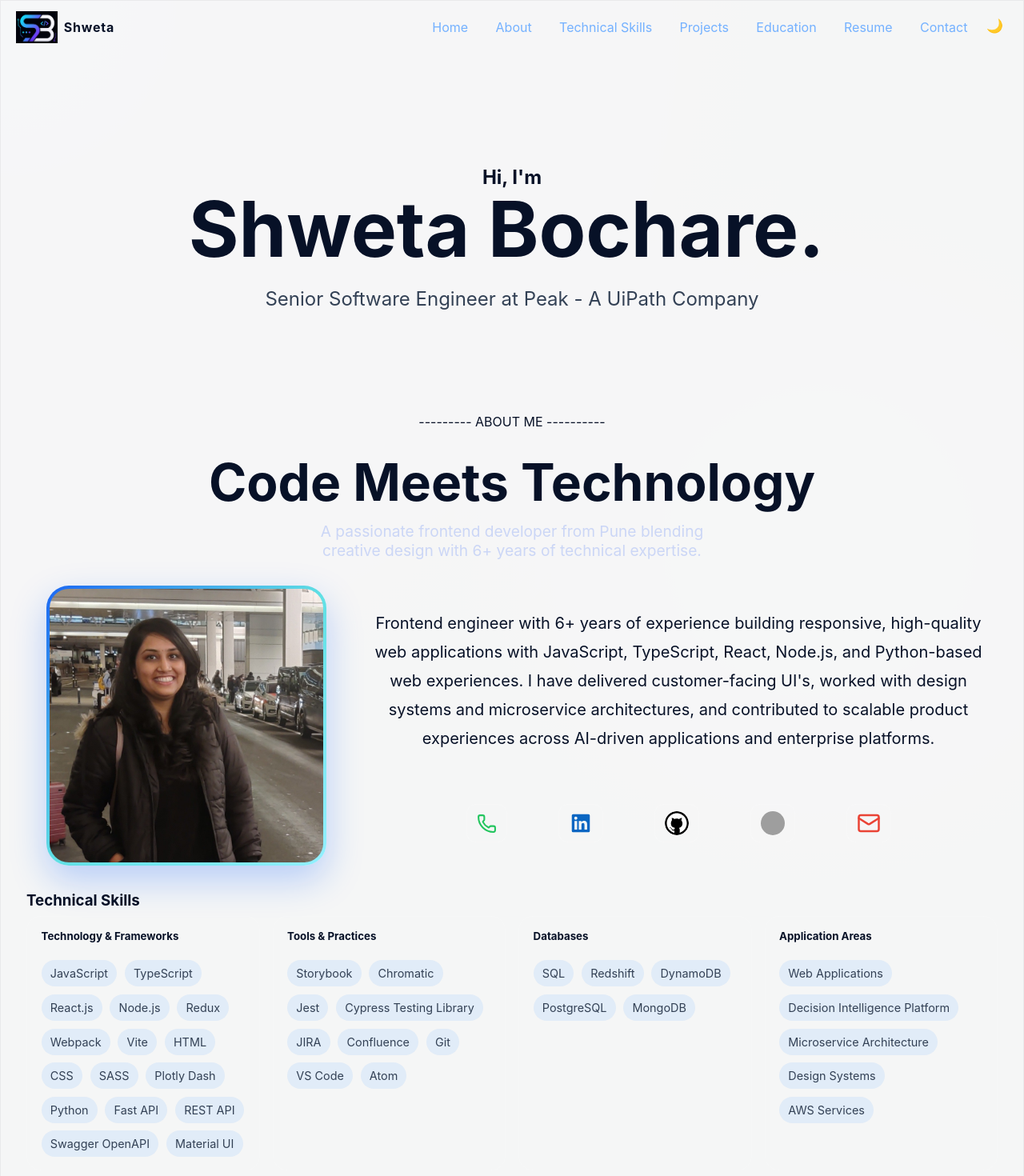
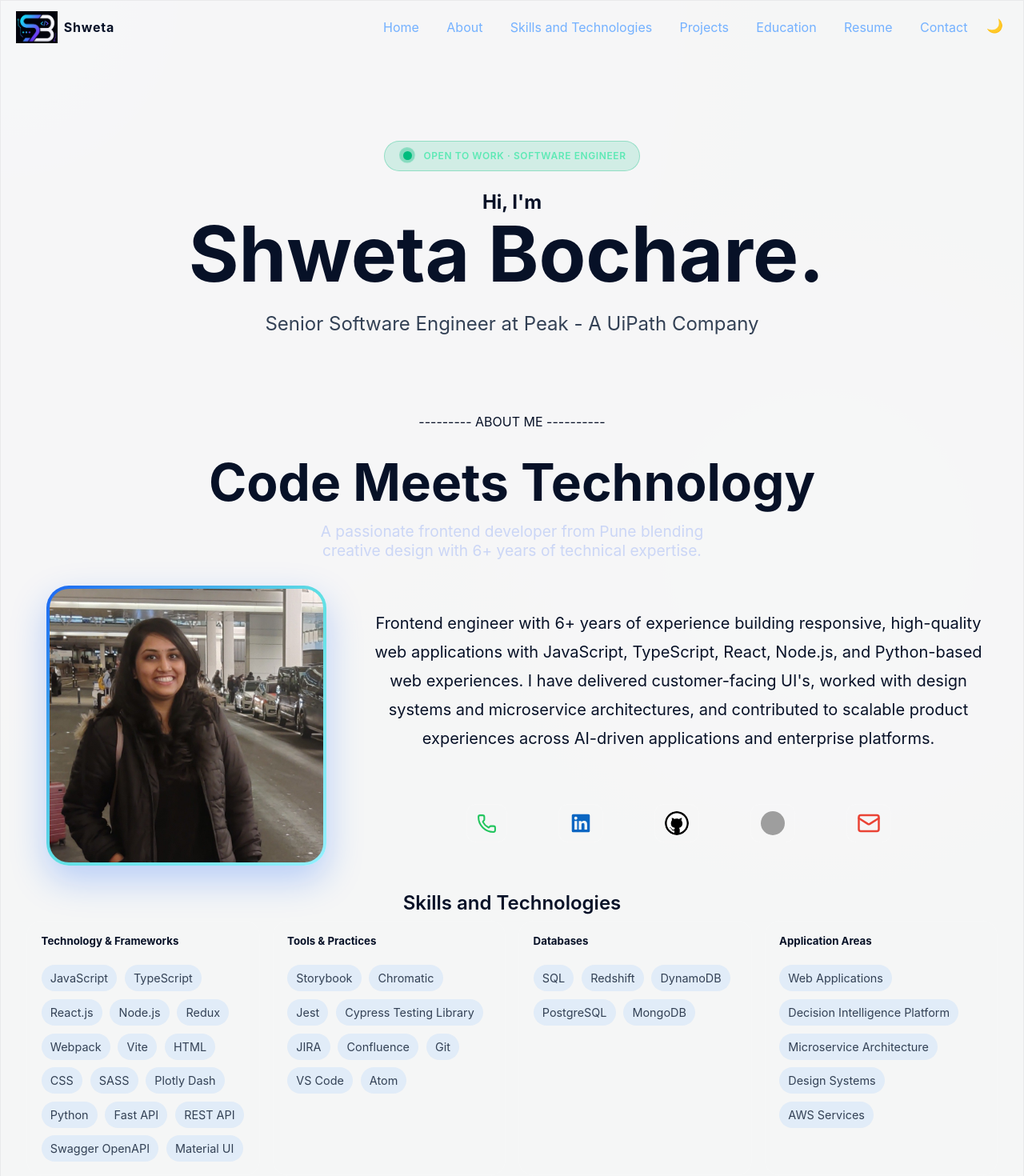
Before and after one commit to sb1197/my-portfolio, a React (Vite) app: page / in a window 1280 px wide. Shown: the top 1470 px of the page at 80% size. Built offline with nearby package versions, Linux system fonts and the light colour scheme; grey boxes are pictures that could not be loaded.

Commit message:
feat: fix headers alignment

```diff
--- a/src/components/DetailsSection.jsx
+++ b/src/components/DetailsSection.jsx
@@ -4,9 +4,8 @@
 function DetailsSection({ education, languages, hobbies }) {
   return (
     <>
-      <SectionShell id="education" title="" className="details-grid">
-        <article>
-          <h3>Education</h3>
+      <SectionShell id="education" title="Education">
+        <div>
           <ul className="detail-list">
             {education.map((item) => (
               <li key={`${item.degree}-${item.institution}`}>
@@ -17,7 +16,7 @@
               </li>
             ))}
           </ul>
-        </article>
+        </div>
       </SectionShell>
       <SectionShell title="" className="details-grid">
         <article>
--- a/src/components/NavHeader.jsx
+++ b/src/components/NavHeader.jsx
@@ -51,11 +51,11 @@
   const links = [
     ['Home', '#home'],
     ['About', '#about'],
-    ['Technical Skills', '#skills'],
+    ['Skills and Technologies', '#skills'],
     ['Projects', '#projects'],
     ['Education', '#education'],
     ['Resume', '/resume.html'],
-    ['Contact', '#contact'],
+    ['Contact', '/contact'],
   ];
 
   return (
--- a/src/components/ProfileHeader.jsx
+++ b/src/components/ProfileHeader.jsx
@@ -4,6 +4,15 @@
   return (
     <section id="home" className="hero">
       <div className="hero-intro">
+        <div className="hero-fade-up">
+          <span className="status-indicator">
+            <span className="status-flex">
+              <span className="status-ping"></span>
+              <span className="status-circle"></span>
+            </span>
+            Open to Work · Software Engineer
+          </span>
+        </div>
         <h2>Hi, I&apos;m </h2>
         <h1 className="typewriter name">{name}.</h1>
         <p className="subtitle">{role}</p>
--- a/src/components/SectionShell.jsx
+++ b/src/components/SectionShell.jsx
@@ -5,7 +5,7 @@
 
   return (
     <section id={id} className={`section ${className}`.trim()}>
-      {title ? <Heading>{title}</Heading> : null}
+      {title ? <Heading className="section-title">{title}</Heading> : null}
       {children}
     </section>
   );
--- a/src/components/SkillsSection.jsx
+++ b/src/components/SkillsSection.jsx
@@ -3,7 +3,7 @@
 
 function SkillsSection({ skillGroups }) {
   return (
-    <SectionShell id="skills" title="Technical Skills">
+    <SectionShell id="skills" title="Skills and Technologies">
       <div className="skill-groups">
         {skillGroups.map((group) => (
           <article key={group.title} className="skill-group">
--- a/src/components/VideoSection.jsx
+++ b/src/components/VideoSection.jsx
@@ -3,9 +3,8 @@
 
 function VideoSection({ src }) {
   return (
-    <SectionShell id="video">
+    <SectionShell id="video" title="Video Introduction">
       <article>
-        <h3>Video Introduction</h3>
         <div className="video-wrapper">
           <video controls playsInline style={{ width: '100%', borderRadius: 12 }}>
             <source src={src || '/intro.mp4'} type="video/mp4" />
--- a/src/styles/ProfileHeader.css
+++ b/src/styles/ProfileHeader.css
@@ -42,16 +42,19 @@
   from {
     width: 0;
   }
+
   to {
     width: 70%;
   }
 }
 
 @keyframes blink-caret {
+
   from,
   to {
     border-color: transparent;
   }
+
   50% {
     border-color: #7aa5ff;
   }
@@ -62,3 +65,72 @@
     grid-template-columns: 1fr;
   }
 }
+
+.hero-fade-up {
+  animation: .6s cubic-bezier(.25, .46, .45, .94) both hero-fade-up;
+  justify-content: center;
+  margin-bottom: calc(.25rem * 6);
+  display: flex;
+}
+
+.status-indicator {
+  display: inline-flex;
+  align-items: center;
+  gap: 0.5rem;
+  border-radius: 9999px;
+  border-width: 1px;
+  padding-left: 1rem;
+  padding-right: 1rem;
+  padding-top: 0.375rem;
+  padding-bottom: 0.375rem;
+  font-size: 0.75rem;
+  line-height: 1rem;
+  font-weight: 600;
+  text-transform: uppercase;
+  border: 1px solid color-mix(in oklab, #00bc7d 30%, transparent);
+  color: #5ee9b5;
+  letter-spacing: 0.05em;
+  background-color: color-mix(in oklab, #00bc7d 15%, transparent);
+}
+
+.status-flex {
+  position: relative;
+  display: inline-flex;
+  align-items: center;
+  justify-content: center;
+  height: 1.5rem;
+  width: 1.5rem;
+}
+
+.status-ping {
+  position: absolute;
+  display: inline-flex;
+  height: 60%;
+  width: 60%;
+  border-radius: 9999px;
+  background-color: #00bc7d;
+  opacity: 0.75;
+  animation: ping 1s cubic-bezier(0, 0, 0.2, 1) infinite;
+}
+
+@keyframes ping {
+  0% {
+    transform: scale(0.8);
+    opacity: 0.9;
+  }
+
+  75%,
+  100% {
+    transform: scale(1.8);
+    opacity: 0;
+  }
+}
+
+.status-circle {
+  position: relative;
+  display: inline-flex;
+  height: 0.65rem;
+  width: 0.65rem;
+  border-radius: 9999px;
+  background-color: #00bc7d;
+}
--- a/src/styles/SectionShell.css
+++ b/src/styles/SectionShell.css
@@ -2,3 +2,12 @@
   margin-bottom: 2rem;
   scroll-margin-top: calc(var(--nav-offset) + 8px);
 }
+
+.section-title {
+  font-size: 1.5rem;
+  font-weight: 600;
+  margin-bottom: 0.5rem;
+  display: flex;
+  align-items: center;
+  justify-content: center;
+}
```
